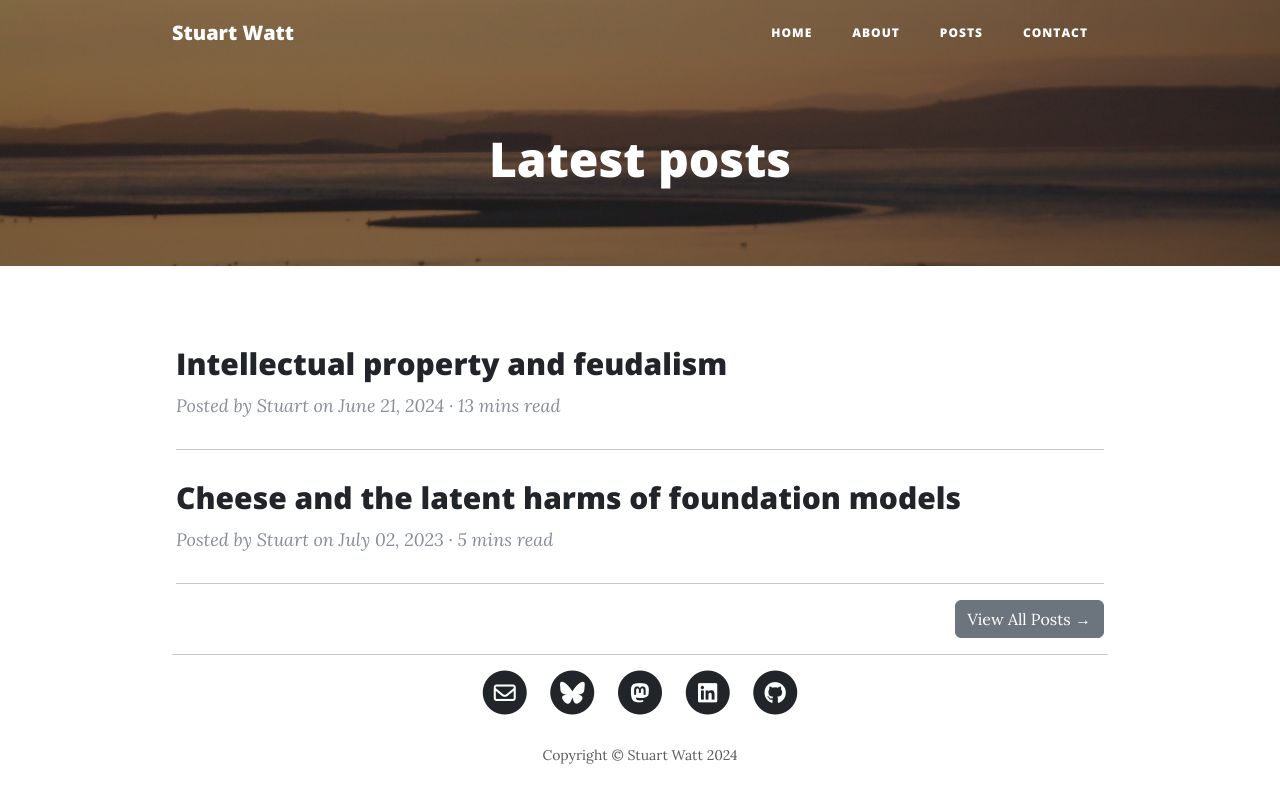
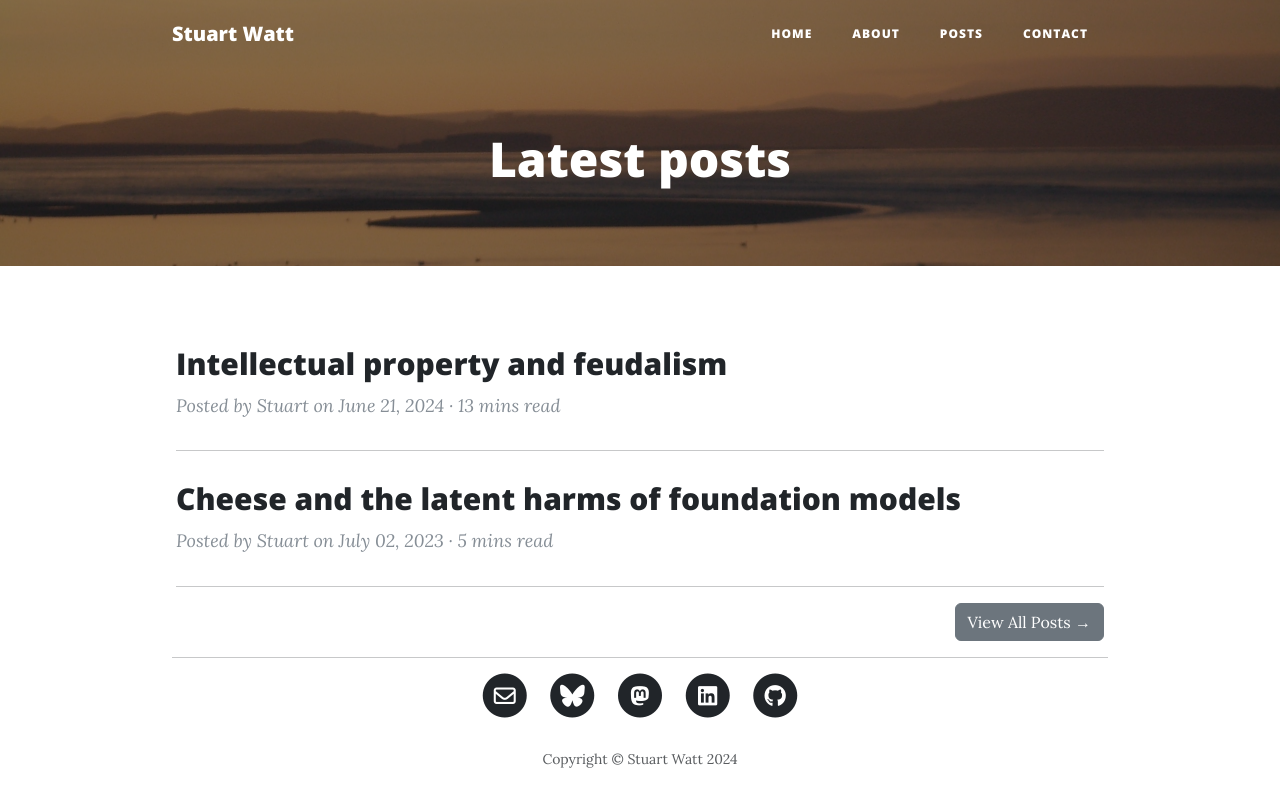
Before and after one commit to morungos/morungos.github.io, a Jekyll site: the page built from index.html, in a window 1280 px wide. Shown: the top 807 px of the page. Built offline with Jekyll 4.4.1, drawn with Linux system fonts in a browser that asks for light colours.

Commit message:
increase line height

```diff
--- a/_sass/styles.scss
+++ b/_sass/styles.scss
@@ -3,7 +3,7 @@
   font-family: 'Lora', 'Times New Roman', serif;
   font-size: 1.1rem;
   font-weight: 400;
-  line-height: 1.5;
+  line-height: 1.6;
   text-align: left;
 }
 
@@ -20,14 +20,8 @@
 }
 
 p {
-  line-height: 1.5;
+  line-height: 1.6;
   margin: 30px 0;
-}
-
-p, ul, ol, dl {
-  a {
-    text-decoration: underline;
-  }
 }
 
 a:focus, a:hover {
```
